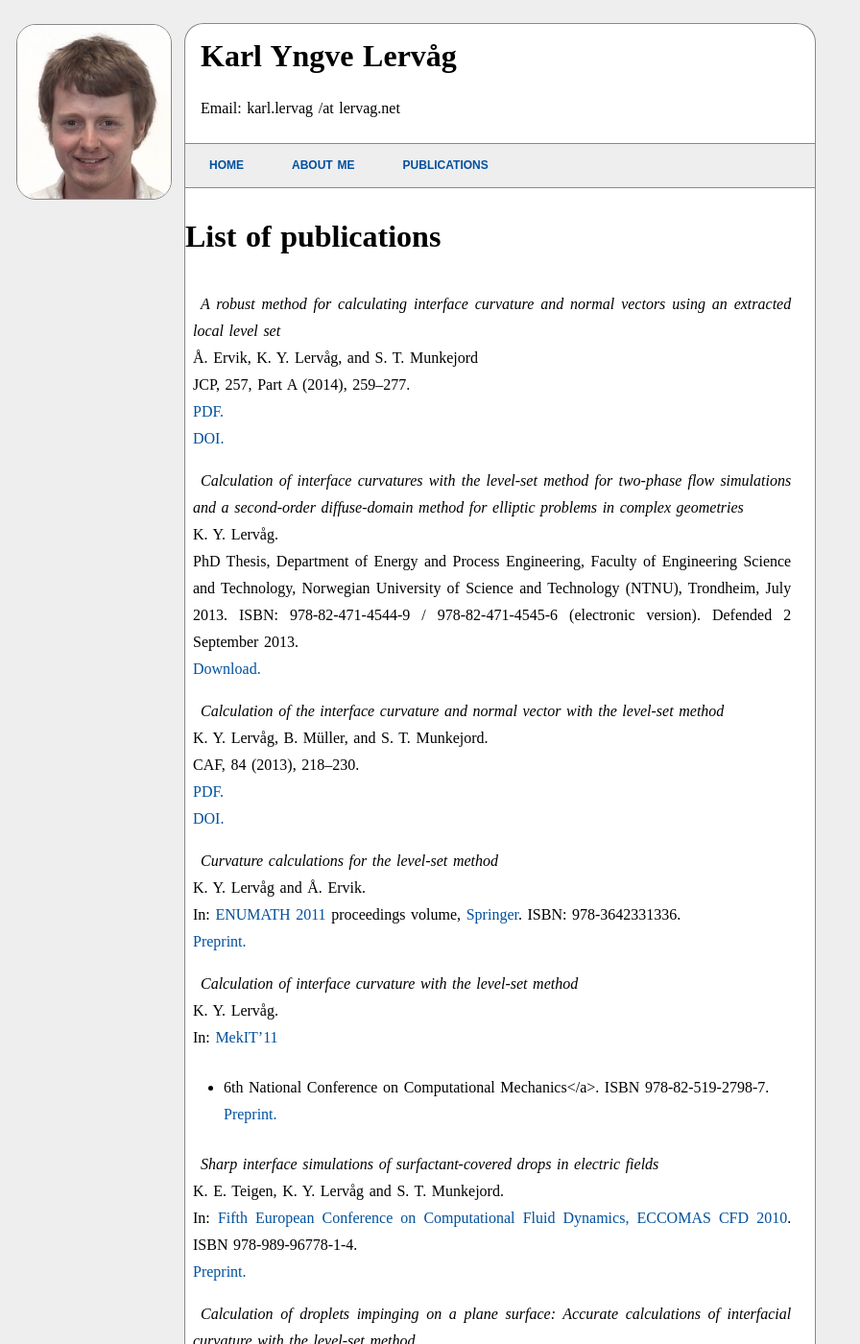
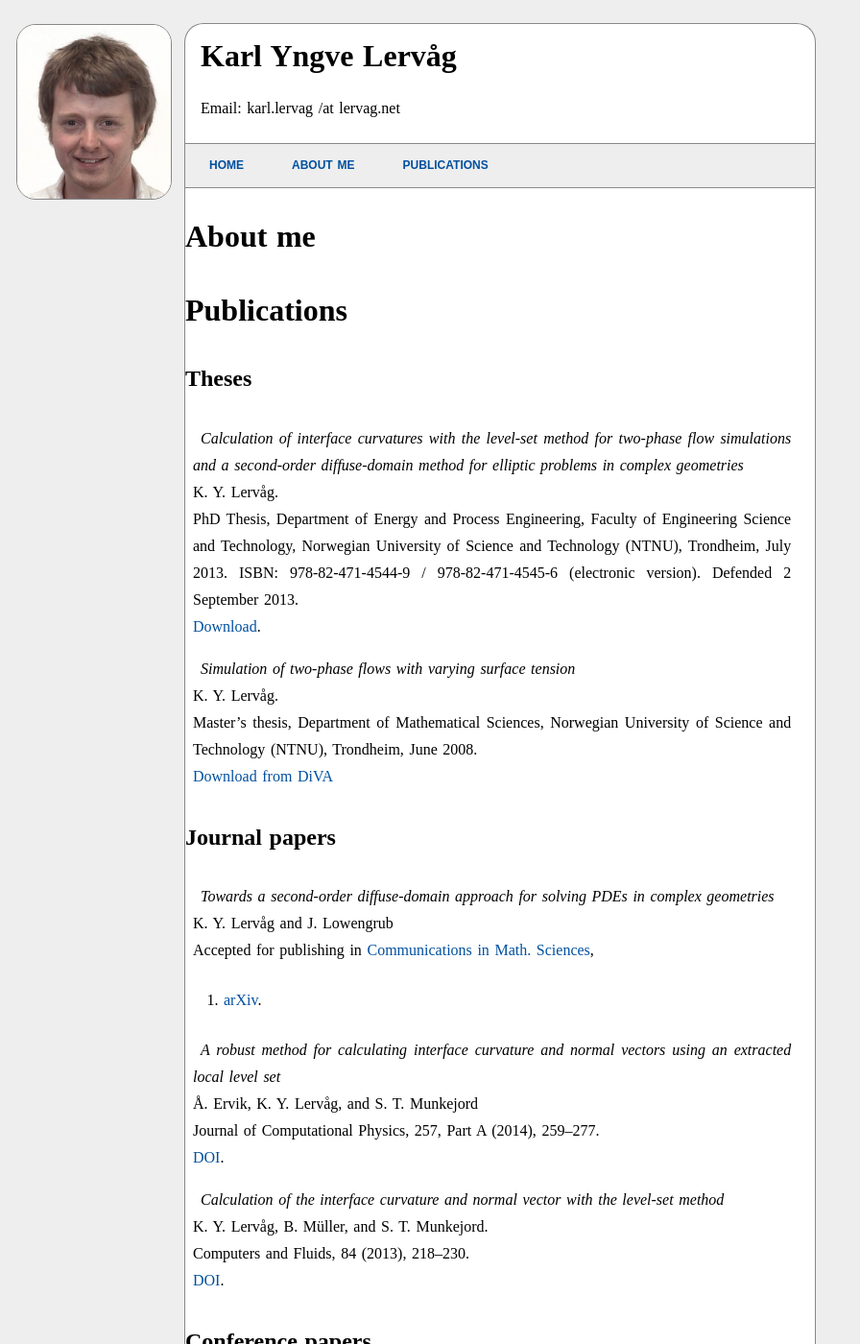
Before and after one commit to lervag/lervag.github.io, a Jekyll site: the page built from index.md, in a window 1280 px wide and 1400 px high. Shown: the whole window at 96% size, without its empty margins (0-896 px from the left). Built offline with Jekyll 4.4.1, drawn with Linux system fonts in a browser that asks for light colours; Markdown is read by kramdown in place of the engine named in the settings; some of the changed text lies outside the part shown.

Commit message:
Converted to markdown and updated publications

```diff
--- a/index.md
+++ b/index.md
@@ -2,57 +2,84 @@
 title: Karl Yngve Lervåg
 ---
 
-# List of publications
+# About me
 
-*A robust method for calculating interface curvature and normal vectors using
-  an extracted local level set*
-<br />Å. Ervik, K. Y. Lervåg, and S. T. Munkejord
-<br />JCP, 257, Part A (2014), 259--277.
-<br /><a href="files/ervik14_lolex.pdf"> PDF.</a>
-<br /><a href="http://dx.doi.org/10.1016/j.jcp.2013.09.053"> DOI.</a>
+# Publications
+
+## Theses
 
 *Calculation of interface curvatures with the level-set method for two-phase
   flow simulations and a second-order diffuse-domain method for elliptic
   problems in complex geometries*
-<br />K. Y. Lervåg.
-<br />PhD Thesis, Department of Energy and Process Engineering, Faculty
-of Engineering Science and Technology, Norwegian University of
-Science and Technology (NTNU), Trondheim, July 2013.  ISBN:
-978-82-471-4544-9 / 978-82-471-4545-6 (electronic version).  Defended
-  2 September 2013.
-<br /><a href="files/thesis.pdf"> Download.</a>
+K. Y. Lervåg.
+PhD Thesis, Department of Energy and Process Engineering, Faculty of
+Engineering Science and Technology, Norwegian University of Science and
+Technology (NTNU), Trondheim, July 2013.  ISBN: 978-82-471-4544-9
+/ 978-82-471-4545-6 (electronic version).  Defended 2 September 2013.
+[Download](/files/thesis.pdf).
+
+*Simulation of two-phase flows with varying surface tension*
+K. Y. Lervåg.
+Master's thesis, Department of Mathematical Sciences, Norwegian University of
+Science and Technology (NTNU), Trondheim, June 2008.
+[Download from
+DiVA](http://www.diva-portal.org/smash/record.jsf?searchId=2&pid=diva2:348658)
+
+## Journal papers
+
+*Towards a second-order diffuse-domain approach for solving PDEs in complex
+geometries*
+K. Y. Lervåg and J. Lowengrub
+Accepted for publishing in [Communications in Math.
+Sciences](http://intlpress.com/site/pub/pages/journals/items/cms/_home/_main),
+2014.
+[arXiv](http://arxiv.org/abs/1407.7480).
+
+*A robust method for calculating interface curvature and normal vectors using
+  an extracted local level set*
+Å. Ervik, K. Y. Lervåg, and S. T. Munkejord
+Journal of Computational Physics, 257, Part A (2014), 259--277.
+[DOI](http://dx.doi.org/10.1016/j.jcp.2013.09.053).
 
 *Calculation of the interface curvature and normal vector with the level-set
   method*
-<br />K. Y. Lervåg, B. Müller, and S. T. Munkejord.
-<br />CAF, 84 (2013), 218--230.
-<br /><a href="files/lervag_caf2013.pdf"> PDF.</a>
-<br /><a href="http://dx.doi.org/10.1016/j.compfluid.2013.06.004"> DOI.</a>
+K. Y. Lervåg, B. Müller, and S. T. Munkejord.
+Computers and Fluids, 84 (2013), 218--230.
+[DOI](http://dx.doi.org/10.1016/j.compfluid.2013.06.004).
+
+## Conference papers
 
 *Curvature calculations for the level-set method*
-<br />K. Y. Lervåg and Å. Ervik.
-<br />In: <a href="http://goo.gl/PcZrT">ENUMATH 2011</a> proceedings
-volume, <a href="http://goo.gl/rynzr">Springer</a>.
-ISBN: 978-3642331336.
-<br /><a href="files/lervag_enumath2011.pdf"> Preprint.</a>
+K. Y. Lervåg and Å. Ervik.
+In: [ENUMATH 2011 proceedings volume](http://goo.gl/PcZrT),
+[Springer](http://goo.gl/rynzr). ISBN: 978-3642331336.
+[Preprint](files/lervag_enumath2011.pdf).
 
 *Calculation of interface curvature with the level-set method*
-<br />K. Y. Lervåg.
-<br />In: <a href="http://www.ntnu.no/mekit11/mekit-11"> MekIT'11
-- 6th National Conference on Computational Mechanics</a>.
-ISBN 978-82-519-2798-7.
-<br /><a href="files/lervag_mekit2011.pdf"> Preprint.</a>
+K. Y. Lervåg.
+In: [MekIT'11 - 6th National Conference on Computational
+Mechanics](http://www.ntnu.no/mekit11/mekit-11). ISBN 978-82-519-2798-7.
+[Preprint](files/lervag_mekit2011.pdf).
 
 *Sharp interface simulations of surfactant-covered drops in electric fields*
-<br />K. E. Teigen, K. Y. Lervåg and S. T. Munkejord.
-<br />In: <a href="http://www.eccomas-cfd2010.org/"> Fifth European
-Conference on Computational Fluid Dynamics, ECCOMAS CFD 2010</a>.
-ISBN 978-989-96778-1-4.
-<br /><a href="files/teigen10.pdf">Preprint.</a>
+K. E. Teigen, K. Y. Lervåg and S. T. Munkejord.
+In: [Fifth European Conference on Computational Fluid Dynamics, ECCOMAS CFD
+2010](http://www.eccomas-cfd2010.org/). ISBN 978-989-96778-1-4.
+[Preprint](/files/teigen10.pdf).
+
+## Presentations
+
+*Towards a 2nd order diffuse-domain approach for two-phase flows in complex
+  geometries*
+K. Y. Lervåg, J. Lowengrub
+In: "International Conference on Numerical Methods in Multiphase Flows"
+(ICNMMF) 2012, Penn State University, Pennsylvania, 12-14 June 2012.
+([pdf](/files/lervag12.pdf)
 
 *Calculation of droplets impinging on a plane surface: Accurate calculations of
   interfacial curvature with the level-set method*
-<br />K. Y. Lervåg, K. E. Teigen and S. T. Munkejord.
-<br />In: <a href="http://www.sintef.no/Projectweb/Trondheim_GTS/">
-First Trondheim Gas Technology Conference</a>, 21-22 October 2009.
-<br /><a href="files/lervag09.pdf">Presentation.</a>
+K. Y. Lervåg, K. E. Teigen and S. T. Munkejord.
+In: [First Trondheim Gas Technology
+Conference](http://www.sintef.no/Projectweb/Trondheim_GTS/), 21-22 October
+2009.
+[Presentation](/files/lervag09.pdf).
```
